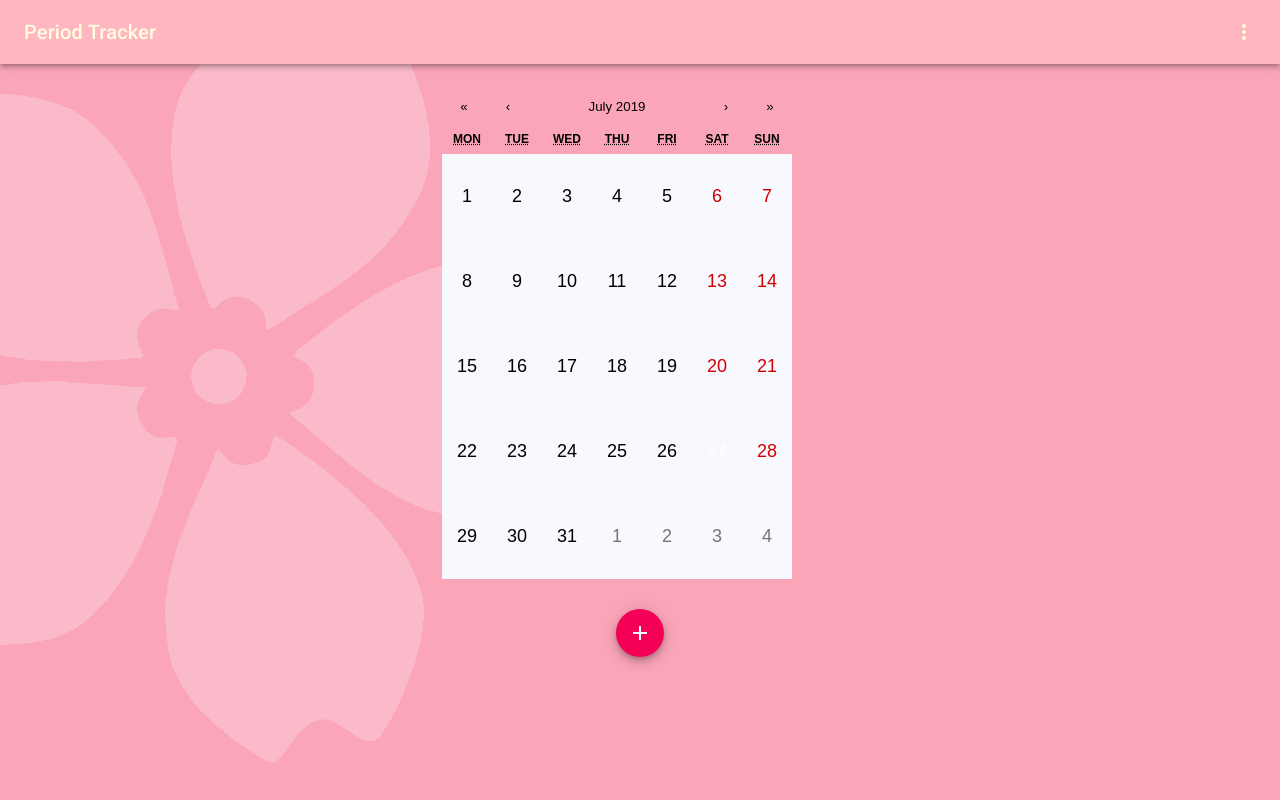
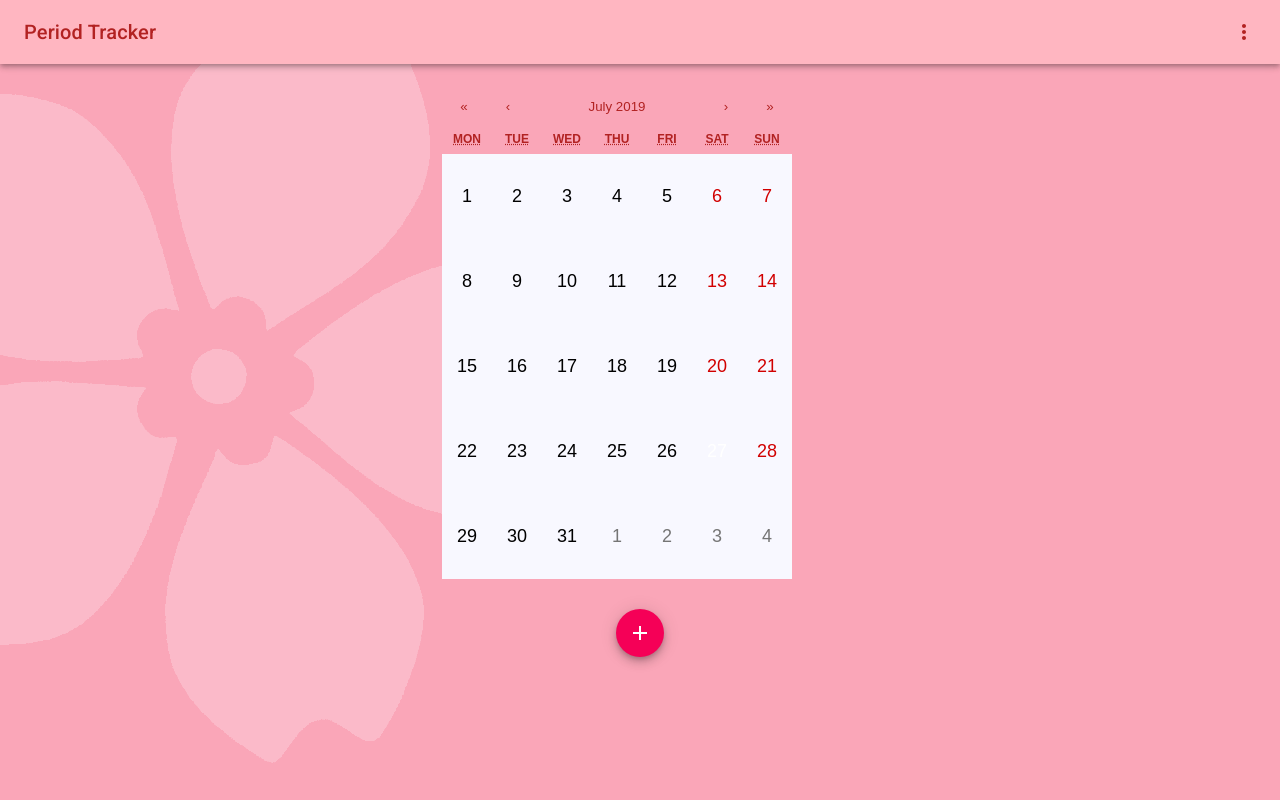
Before and after one commit to XifeiNi/period-tracker, a React (Create React App) app: page / in a window 1280 px wide. Built offline with nearby package versions, Linux system fonts and the light colour scheme.

Commit message:
Renew Material Design
1. Button
2. background
3. color

```diff
--- a/src/Add.css
+++ b/src/Add.css
@@ -21,3 +21,8 @@
     padding-bottom: 100px;
     justify-content: space-around;
 }
+
+.MuiButtonBase-root.MuiButton-root.MuiButton-contained.MuiButton-containedPrimary{
+    color: firebrick;
+    background-color: pink;
+}
--- a/src/Home.css
+++ b/src/Home.css
@@ -28,7 +28,7 @@ body {
 
 .MuiToolbar-regular {
 	background: lightpink;
-	color: lightyellow;
+	color: firebrick;
 	font-family: "Lucida Grande";
 }
 
@@ -44,3 +44,11 @@ body {
 	width: 65px;
 	height: 65px;
 }
+
+.react-calendar__month-view__weekdays{
+	color: firebrick;
+}
+
+.react-calendar__navigation button {
+	color: firebrick;
+}
```
Also changed, not shown: src/App.css (line endings or trailing spaces).
